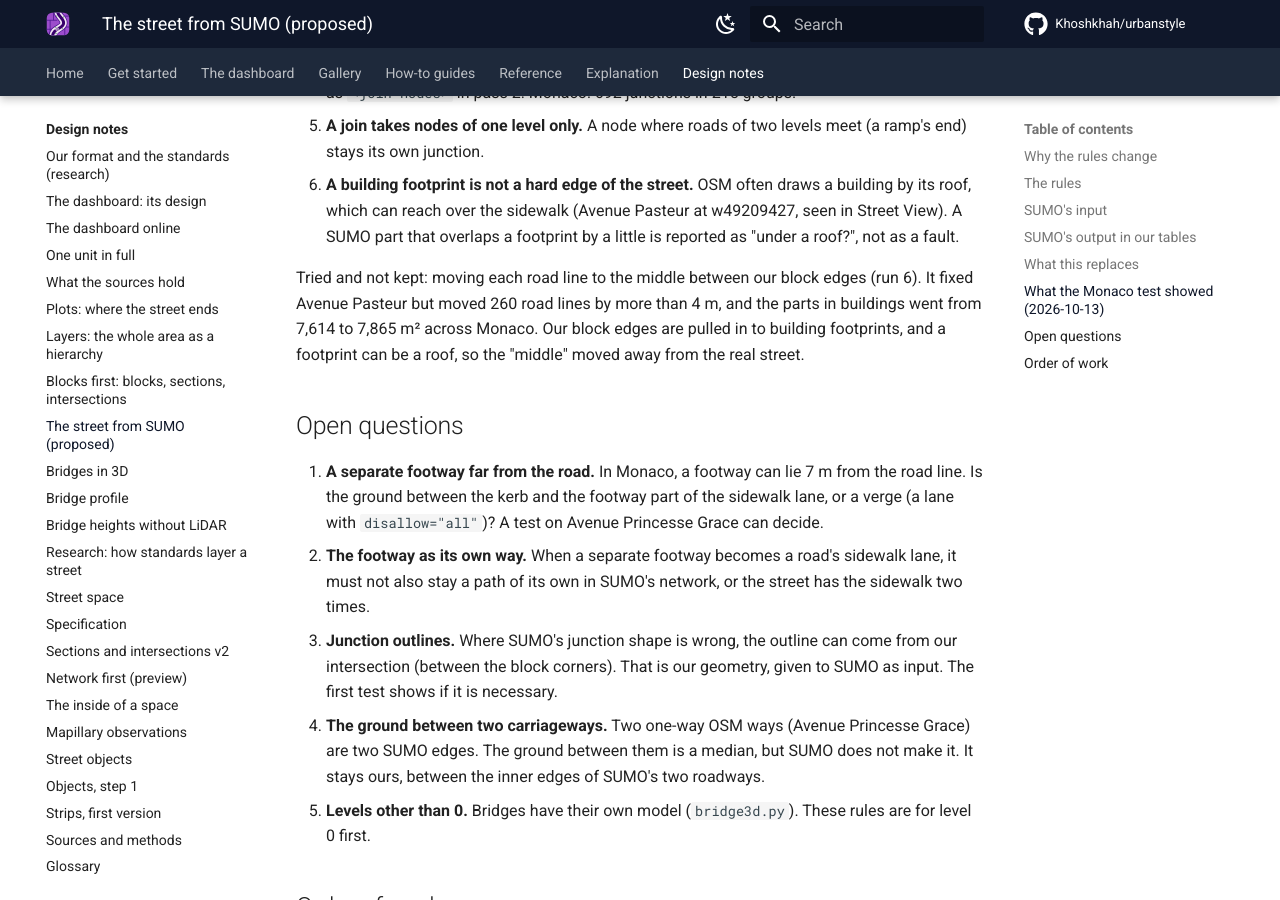
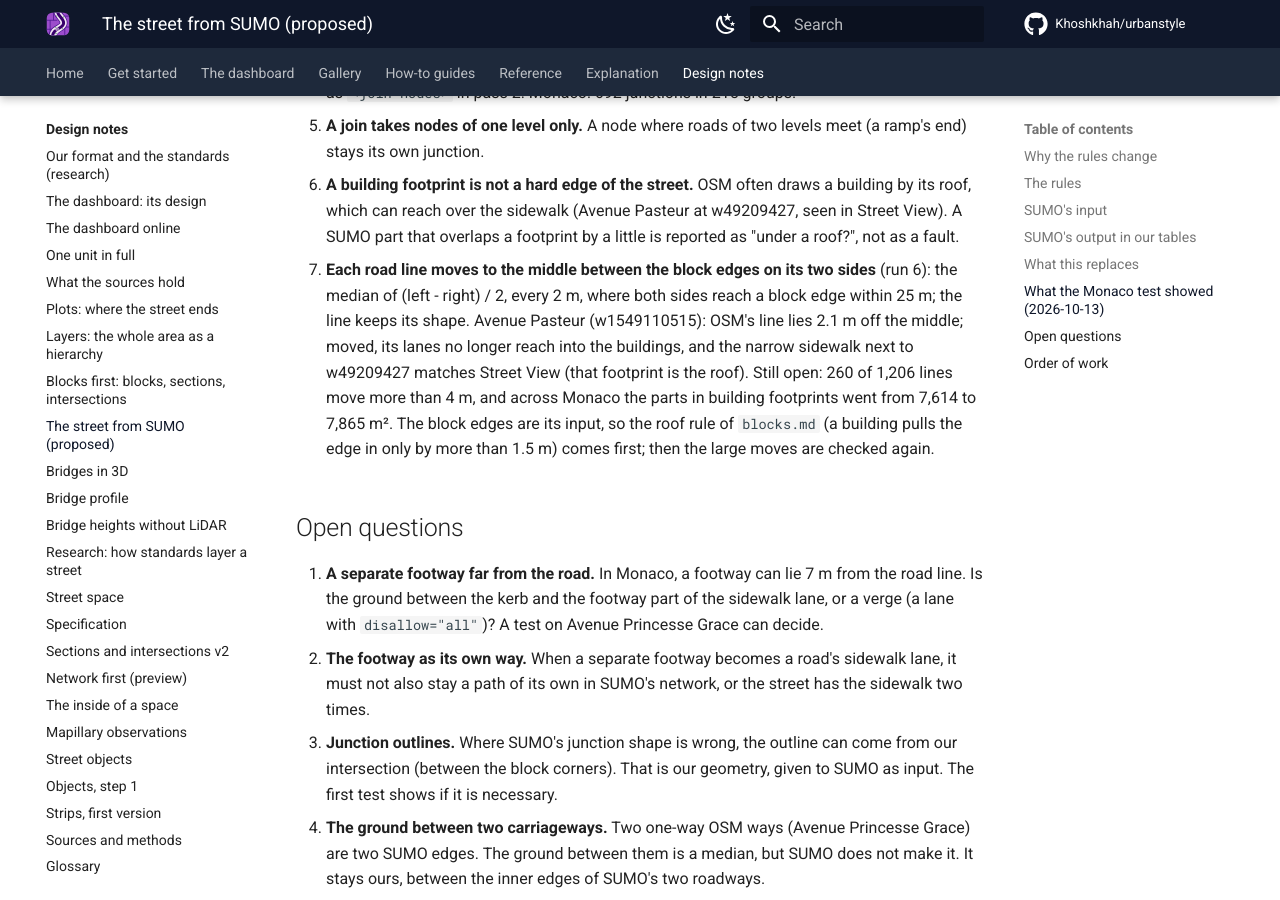
Before and after one commit to Khoshkhah/urbanstyle, an MkDocs documentation site: the page built from docs/design/street-from-sumo.md, in a window 1280 px wide and 900 px high, scrolled down 3632 px. Built offline with MkDocs 1.6.1 and Material for MkDocs 9.7.7, drawn with Linux system fonts in a browser that asks for light colours; comment, search, counter and statistics services are not loaded.

Commit message:
Design note, the street from SUMO: the road line moved to the middle of the street is kept (run 6)
Co-Authored-By: Claude Opus 5.5 <noreply@anthropic.com>

```diff
--- a/docs/design/street-from-sumo.md
+++ b/docs/design/street-from-sumo.md
@@ -100,9 +100,12 @@ scratch folder, not in the repository. Agreed from them:
    sidewalk (Avenue Pasteur at w49209427, seen in Street View). A SUMO part that overlaps a footprint by a little is reported as "under
    a roof?", not as a fault.
 
-Tried and not kept: moving each road line to the middle between our block edges (run 6). It fixed Avenue Pasteur but moved 260 road
-lines by more than 4 m, and the parts in buildings went from 7,614 to 7,865 m² across Monaco. Our block edges are pulled in to
-building footprints, and a footprint can be a roof, so the "middle" moved away from the real street.
+7. **Each road line moves to the middle between the block edges on its two sides** (run 6): the median of (left - right) / 2, every
+   2 m, where both sides reach a block edge within 25 m; the line keeps its shape. Avenue Pasteur (w1549110515): OSM's line lies 2.1 m
+   off the middle; moved, its lanes no longer reach into the buildings, and the narrow sidewalk next to w49209427 matches Street View
+   (that footprint is the roof). Still open: 260 of 1,206 lines move more than 4 m, and across Monaco the parts in building footprints
+   went from 7,614 to 7,865 m². The block edges are its input, so the roof rule of `blocks.md` (a building pulls the edge in only by
+   more than 1.5 m) comes first; then the large moves are checked again.
 
 ## Open questions
 
```
